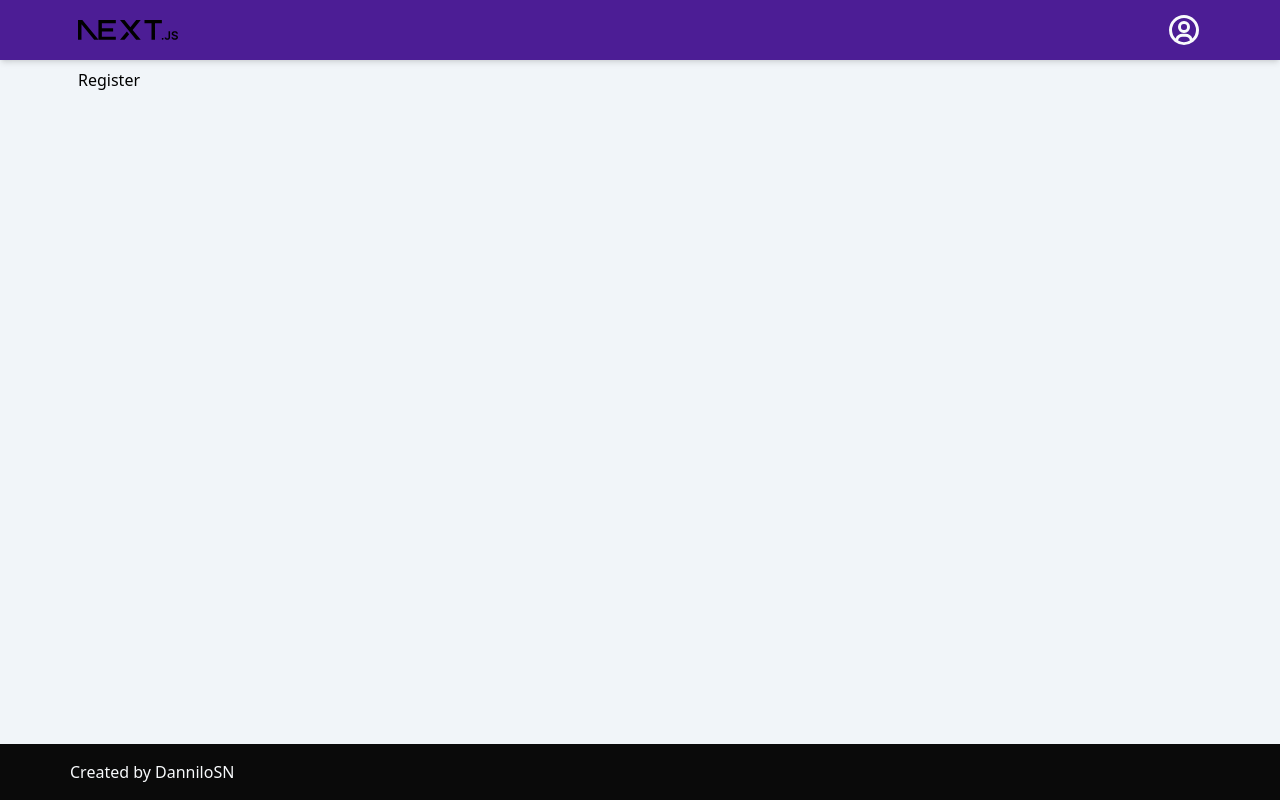
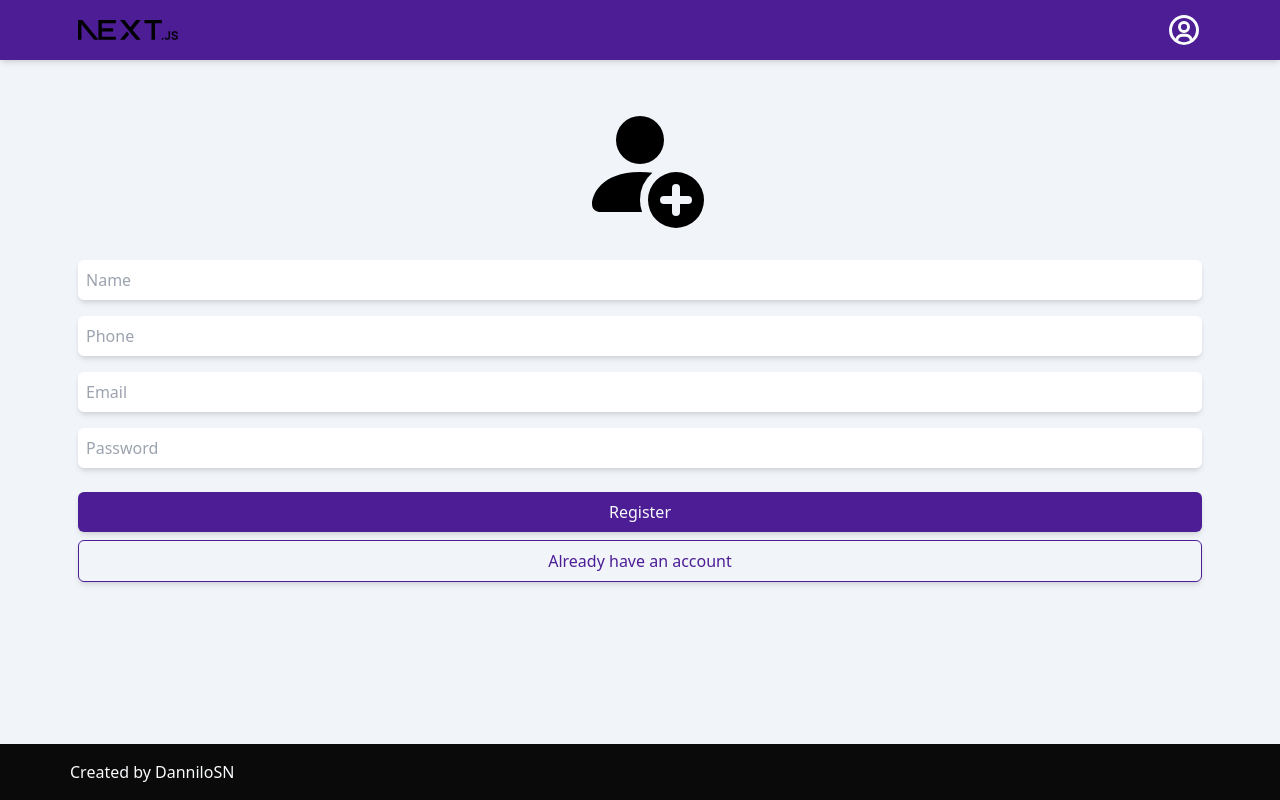
Before and after one commit to DanniloSN/tcg-store-front, a Next.js app: page /register in a window 1280 px wide. Built offline with nearby package versions, Linux system fonts and the light colour scheme.

Commit message:
Form component created and some adjusts on UI

```diff
--- a/src/app/login/page.tsx
+++ b/src/app/login/page.tsx
@@ -2,14 +2,14 @@
 import Button from '@/components/atoms/button'
 import Input from '@/components/atoms/input'
 import { useRouter } from 'next/navigation'
-import { MdAccountCircle } from 'react-icons/md'
+import { BsPersonFill } from 'react-icons/bs'
 
 export default function Login() {
   const router = useRouter()
   return (
     <>
       <div className='w-min mt-8 mx-auto text-9xl'>
-        <MdAccountCircle />
+        <BsPersonFill />
       </div>
       <Input className='mt-8' placeholder='Email' type='email' />
       <Input className='mt-4' placeholder='Password' type='password' />
--- a/src/app/page.tsx
+++ b/src/app/page.tsx
@@ -6,7 +6,7 @@ import useSWRInfinite from 'swr/infinite'
 export default function Home() {
   const getKey = (pageIndex: any, previousPageData: string | any[]) => {
     if (previousPageData && !previousPageData.length) return null
-    return `cards/catalog?page=${pageIndex}`
+    return `cards/catalog?page=${pageIndex + 1}`
   }
 
   const fetcher = async (url: string) => {
@@ -30,9 +30,13 @@ export default function Home() {
         )}
       </div>
       <br />
-      <Button onClick={() => setSize((old) => old + 1)} disabled={isLoading}>
-        {isLoading ? 'Loading...' : 'Load More'}
-      </Button>
+      {data?.length ? (
+        <Button onClick={() => setSize((old) => old + 1)} disabled={isLoading}>
+          {isLoading ? 'Loading...' : 'Load More'}
+        </Button>
+      ) : (
+        <h1>Loading cards</h1>
+      )}
     </>
   )
 }
--- a/src/app/register/page.tsx
+++ b/src/app/register/page.tsx
@@ -1,3 +1,41 @@
+'use client'
+import Button from '@/components/atoms/button'
+import Form from '@/components/atoms/form'
+import Input from '@/components/atoms/input'
+import { useRouter } from 'next/navigation'
+import { BsPersonFillAdd } from 'react-icons/bs'
+
 export default function Register() {
-  return <h1>Register</h1>
+  const router = useRouter()
+
+  const onSubmit = (data: any) => {
+    console.log(data)
+  }
+
+  return (
+    <>
+      <div className='w-min mt-8 mx-auto text-9xl'>
+        <BsPersonFillAdd />
+      </div>
+      <Form className='mt-8' onSubmit={onSubmit}>
+        <Input name='name' placeholder='Name' />
+        <Input className='mt-4' name='phone' placeholder='Phone' type='tel' />
+        <Input className='mt-4' name='email' placeholder='Email' type='email' />
+        <Input
+          className='mt-4'
+          name='password'
+          placeholder='Password'
+          type='password'
+        />
+        <Button className='mt-6'>Register</Button>
+      </Form>
+      <Button
+        className='mt-2'
+        color='SECONDARY'
+        onClick={() => router.push('/login')}
+      >
+        Already have an account
+      </Button>
+    </>
+  )
 }
--- /dev/null
+++ b/src/components/atoms/form.tsx
@@ -0,0 +1,24 @@
+import React, { FormEvent } from 'react'
+
+interface FormProps extends React.FormHTMLAttributes<HTMLFormElement> {
+  children: React.ReactNode
+  onSubmit: <T>(values: T) => void
+}
+
+export default function Form(props: FormProps) {
+  const onSubmit = (event: FormEvent<HTMLFormElement>) => {
+    event.preventDefault()
+    const elementsArray = Array.from(
+      (event.target as HTMLFormElement).elements
+    ) as HTMLInputElement[]
+    const formValues = elementsArray.reduce((previous, current) => {
+      const name = (current as HTMLInputElement).name
+      const value =
+        current.type === 'checkbox' ? current.checked : current.value
+      if (!name && !value) return previous
+      return { ...previous, [name]: value }
+    }, {})
+    props.onSubmit(formValues)
+  }
+  return <form {...props} onSubmit={onSubmit}>{props.children}</form>
+}
```
